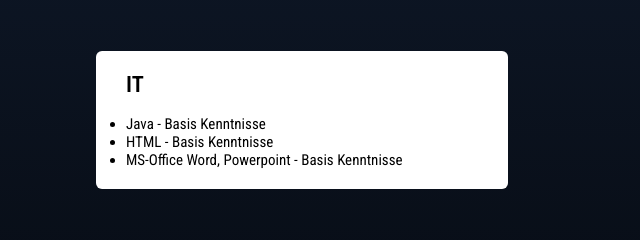
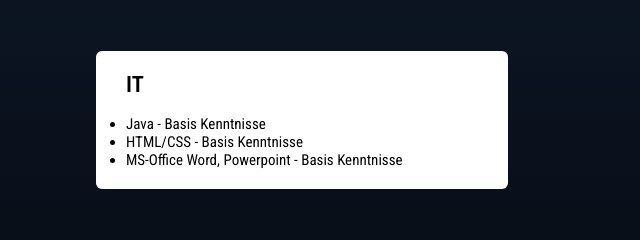
Before and after one commit to arasOceano/cv-aras, a plain HTML site: page index.html in a window 1280 px wide. Shown: the part 2780-3020 px from the top of the page, 466-1106 px from the left. Drawn offline with Linux system fonts and the light colour scheme.

Commit message:
index.html

```diff
--- a/index.html
+++ b/index.html
@@ -173,7 +173,7 @@
                             <br>
                             <ul>
                                 <li>Java - Basis Kenntnisse</li>
-                                <li>HTML - Basis Kenntnisse</li>
+                                <li>HTML/CSS - Basis Kenntnisse</li>
                                 <li>MS-Office Word, Powerpoint - Basis Kenntnisse</li>
                             </ul>
                         </div>
```
